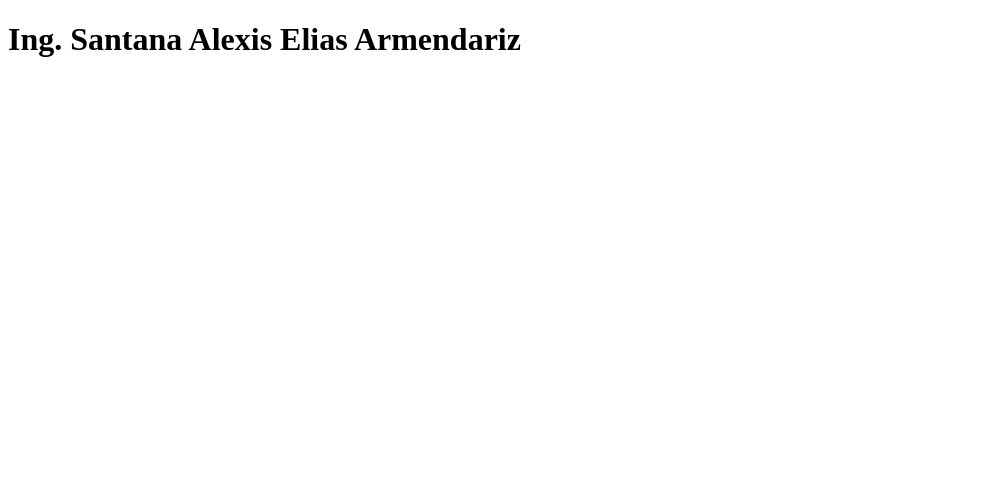
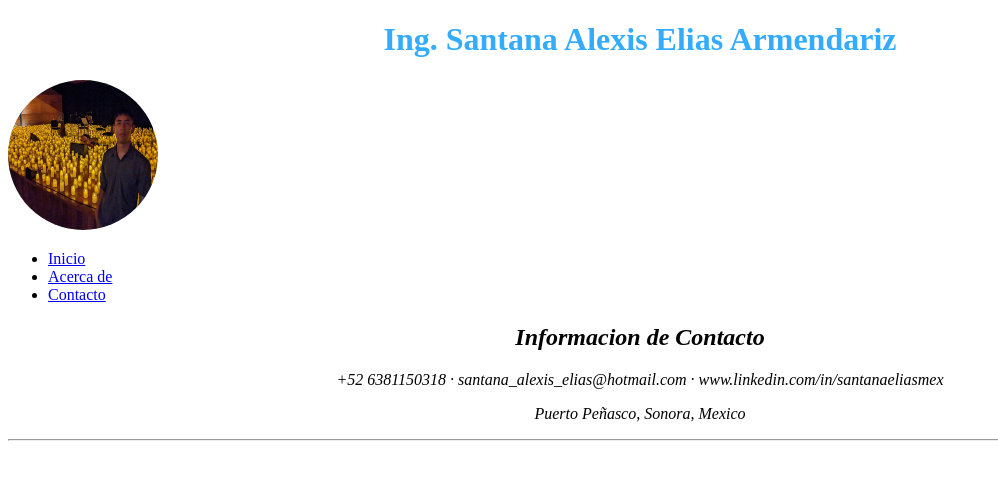
Before and after one commit to SublimeCodeSeeker/Page, a plain HTML site: page index.html in a window 1280 px wide. Shown: the whole page, without its empty margins (0-998 px from the left). Drawn offline with Linux system fonts and the light colour scheme.

Commit message:
Primer parte de la creacion de mi CV en una página Web

```diff
--- a/index.html
+++ b/index.html
@@ -7,7 +7,25 @@
 </head>
 <body>
     <header>
-        <h1>Ing. Santana Alexis Elias Armendariz</h1>
+        <h1
+        style="text-align:center; color: #33acff"> Ing. Santana Alexis Elias Armendariz</h1>
+        <img src="./Imagenes/Para el BlackBoard.jpg" alt="Foto Personal de Santana Alexis Elias Armendariz" style="border-radius: 50%; height: 150px; width: 150px; text-align: center;" >
+        <nav>
+            <ul>
+                <li><a href="#home">Inicio</a></li>
+                <li><a href="./About.html">Acerca de</a></li>
+                <li><a href="#Contact">Contacto</a></li>
+            </ul>
+        </nav>
     </header>
+    <address style="text-align: center;" id="Contact">
+        <h2 style="text-align: center;">Informacion de Contacto</h2>
+        <p>+52 6381150318 · santana_alexis_elias@hotmail.com · www.linkedin.com/in/santanaeliasmex</p>
+        <p>Puerto Peñasco, Sonora, Mexico</p>
+    </address>
+    <hr>
+    <Main id="home">
+
+    </Main>
 </body>
 </html>
```
Also changed, not shown: About.html (added), Imagenes/Para el BlackBoard.jpg (added), 1 other file.
